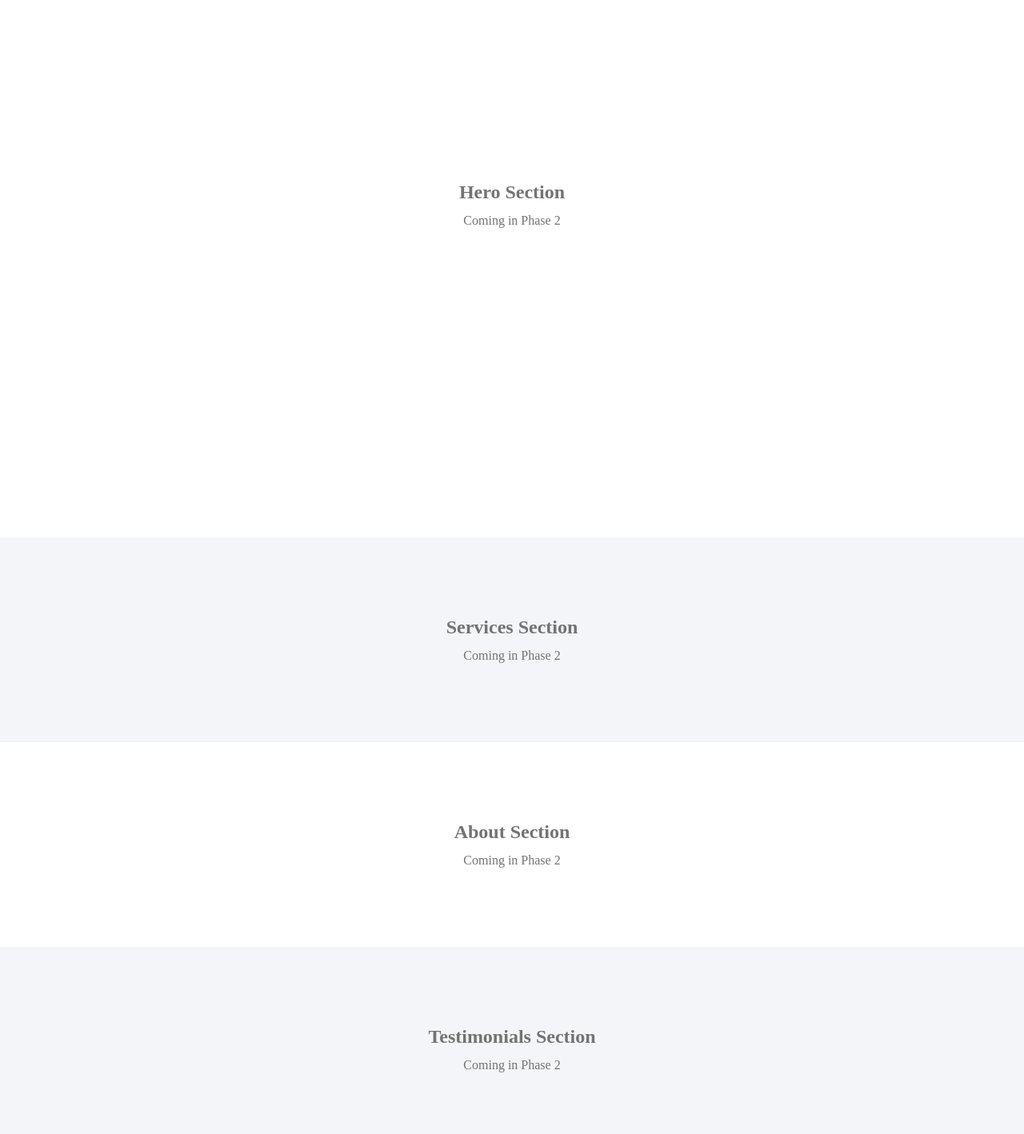
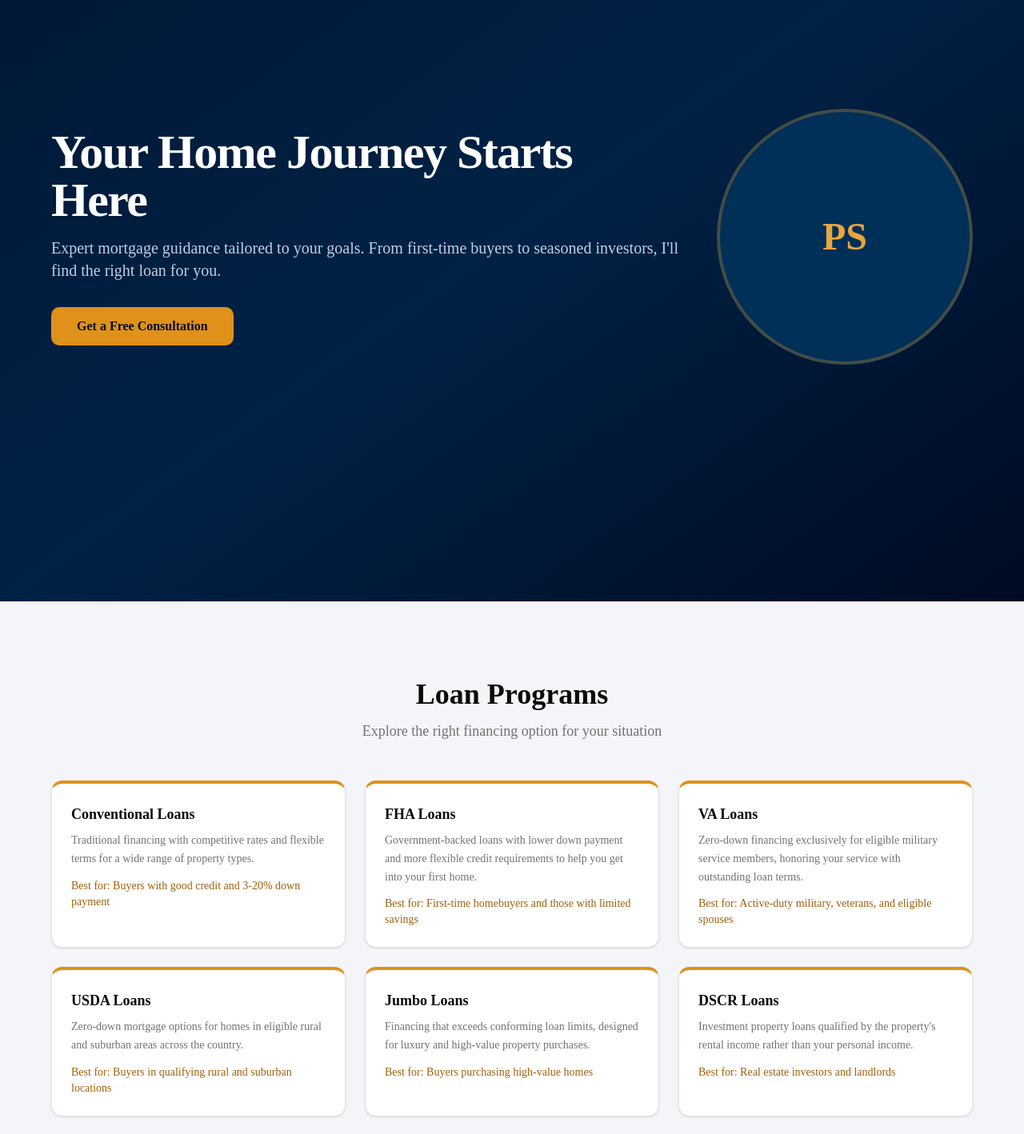
Before and after one commit to ishwar46/prashanna-portfolio-new, a Next.js app: page / in a window 1280 px wide. Shown: the part 160-1578 px from the top of the page at 80% size. Built offline with nearby package versions, Linux system fonts and the light colour scheme.

Commit message:
feat(02-02): wire all Phase 2 section components into page.tsx
- Import and render HeroSection, ServicesSection, AboutSection, TestimonialsSection
- Remove all Phase 2 placeholder SectionWrapper blocks
- Keep Phase 3 placeholder sections (calculator, faq, contact) intact

```diff
--- a/src/app/page.tsx
+++ b/src/app/page.tsx
@@ -1,46 +1,17 @@
 import { SectionWrapper } from "@/components/layout/SectionWrapper";
+import { AboutSection } from "@/components/sections/AboutSection";
+import { HeroSection } from "@/components/sections/HeroSection";
+import { ServicesSection } from "@/components/sections/ServicesSection";
+import { TestimonialsSection } from "@/components/sections/TestimonialsSection";
 import { SECTION_IDS } from "@/lib/constants";
 
 export default function Home() {
   return (
     <>
-      <SectionWrapper id={SECTION_IDS.hero} className="pt-20">
-        <div className="flex min-h-[80vh] items-center justify-center">
-          <div className="text-center">
-            <h2 className="text-2xl font-bold text-muted-foreground">
-              Hero Section
-            </h2>
-            <p className="mt-2 text-muted-foreground">Coming in Phase 2</p>
-          </div>
-        </div>
-      </SectionWrapper>
-
-      <SectionWrapper id={SECTION_IDS.services} alternate>
-        <div className="text-center">
-          <h2 className="text-2xl font-bold text-muted-foreground">
-            Services Section
-          </h2>
-          <p className="mt-2 text-muted-foreground">Coming in Phase 2</p>
-        </div>
-      </SectionWrapper>
-
-      <SectionWrapper id={SECTION_IDS.about}>
-        <div className="text-center">
-          <h2 className="text-2xl font-bold text-muted-foreground">
-            About Section
-          </h2>
-          <p className="mt-2 text-muted-foreground">Coming in Phase 2</p>
-        </div>
-      </SectionWrapper>
-
-      <SectionWrapper id={SECTION_IDS.testimonials} alternate>
-        <div className="text-center">
-          <h2 className="text-2xl font-bold text-muted-foreground">
-            Testimonials Section
-          </h2>
-          <p className="mt-2 text-muted-foreground">Coming in Phase 2</p>
-        </div>
-      </SectionWrapper>
+      <HeroSection />
+      <ServicesSection />
+      <AboutSection />
+      <TestimonialsSection />
 
       <SectionWrapper id={SECTION_IDS.calculator}>
         <div className="text-center">
```
